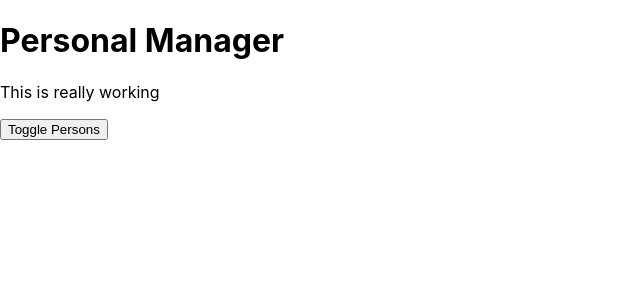
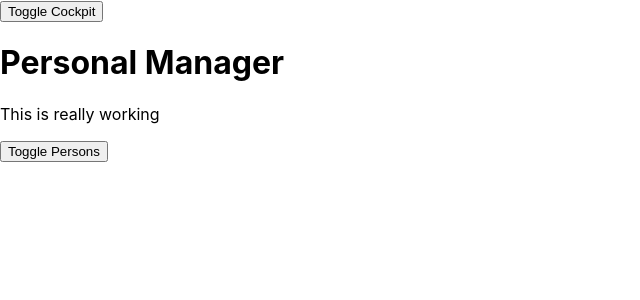
Before and after one commit to AlexKenbo/reactjs_learn, a React app: page / in a window 1280 px wide. Shown: the top 300 px of the page, without its empty margins (0-640 px from the left). Built offline with nearby package versions, Linux system fonts and the light colour scheme.

Commit message:
Cleanup with lifecicle hooks and useEffect

```diff
--- a/src/components/Cockpit/Cockpit.js
+++ b/src/components/Cockpit/Cockpit.js
@@ -10,7 +10,15 @@ const Cockpit = (props) => {
         setTimeout(() => {
             alert('Saved data cloud!');
         }, 1000);
+
+        return () => console.log('[Cockpit.js] cleanup work in useEffect')
     }, []);
+
+    //run cleanup evry time
+    useEffect(() => {
+        console.log('[Cockpit.js] 2nd useEffect')
+        return () => console.log('[Cockpit.js] cleanup work in 2 nd useEffect')
+    });
 
     // run if [persons] changed
     // useEffect(() => {
--- a/src/components/Persons/Persons.js
+++ b/src/components/Persons/Persons.js
@@ -15,6 +15,10 @@ class Persons extends Component {
     getSnapshotBeforeUpdate(prevProps, prevState) {
         console.log('[Persons.js] getSnapshotBeforeUpdate');
         return {message: 'Snapshot!'};
+    }
+
+    componentWillUnmount() {
+        console.log('[Persons.js] componentWillUnmount')
     }
 
     componentDidUpdate(prevProps, prevState, snapshot) {
--- a/src/containers/App.js
+++ b/src/containers/App.js
@@ -18,6 +18,7 @@ class App extends Component {
     ],
     otherState: "some value",
     showPersons: false,
+    showCockpit: true
   }
 
   static getDerivedStateFromProps(state, props) {
@@ -80,11 +81,17 @@ class App extends Component {
     return (
       //<StyleRoot>
         <div className={classes.App}>
+          <button
+            onClick={() => {
+              this.setState({showCockpit: !this.state.showCockpit})
+            }}>Toggle Cockpit</button>
+            { this.state.showCockpit ?
           <Cockpit
             title={this.props.appTitle}
             persons={this.state.persons}
             showPersons={this.state.showPersons}
             clicked={this.togglePersonsHandler}/>
+            : null}
           {persons}
         </div>
     );
```
